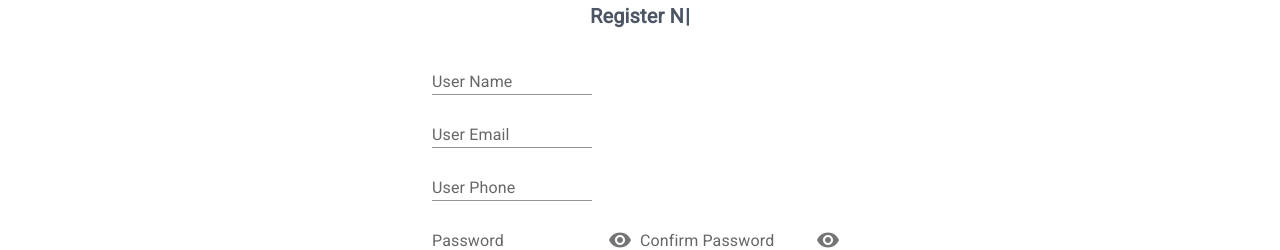
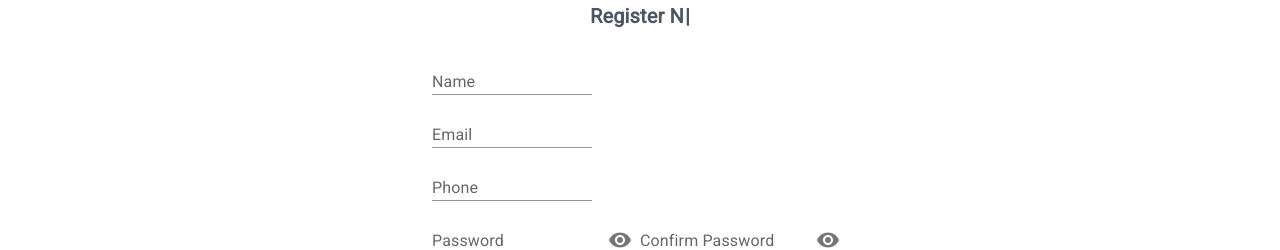
Before and after one commit to joySutradhor/sohoz, a React (Vite) app: page /register in a window 1280 px wide. Shown: the part 250-500 px from the top of the page. Built offline with nearby package versions, Linux system fonts and the light colour scheme; no server answers.

Commit message:
register page updated

```diff
--- a/src/Client/Layout/Main.jsx
+++ b/src/Client/Layout/Main.jsx
@@ -3,8 +3,10 @@ import Header from "../Shared/Header";
 import { Outlet } from 'react-router-dom';
 
 const Main = () => {
+    // const noHeaderFooter = location.pathname.includes('login')||location.pathname.includes('register')||location.pathname.includes('updateProfile')
     return (
         <div>
+
             <Header></Header>
             <Outlet />
             <Footer></Footer>
--- a/src/Client/Layout/Pages/Register.jsx
+++ b/src/Client/Layout/Pages/Register.jsx
@@ -109,9 +109,9 @@ const Register = () => {
                 </div>
                 <div className=' '>
                     <form onSubmit={handleSubmit(onSubmit)}>
-                        <div className='pb-2'><TextField id="standard-basic" {...register("name")}  label="User Name" variant="standard" /></div>
-                        <div className='pb-2'><TextField id="standard-basicTwo" {...register("email")} label="User Email" variant="standard" /></div>
-                        <div className='pb-2'><TextField id="standard-basicThree" {...register("phone")} label="User Phone" variant="standard" /></div>
+                        <div className='pb-2'><TextField id="standard-basic" {...register("name")}  label=" Name" variant="standard" /></div>
+                        <div className='pb-2'><TextField id="standard-basicTwo" {...register("email")} label=" Email" variant="standard" /></div>
+                        <div className='pb-2'><TextField id="standard-basicThree" {...register("phone")} label=" Phone" variant="standard" /></div>
                         <FormControl variant="standard"  >
                             <div className='pb-2'>
                             <InputLabel htmlFor="standard-adornment-password">Password</InputLabel>
```
